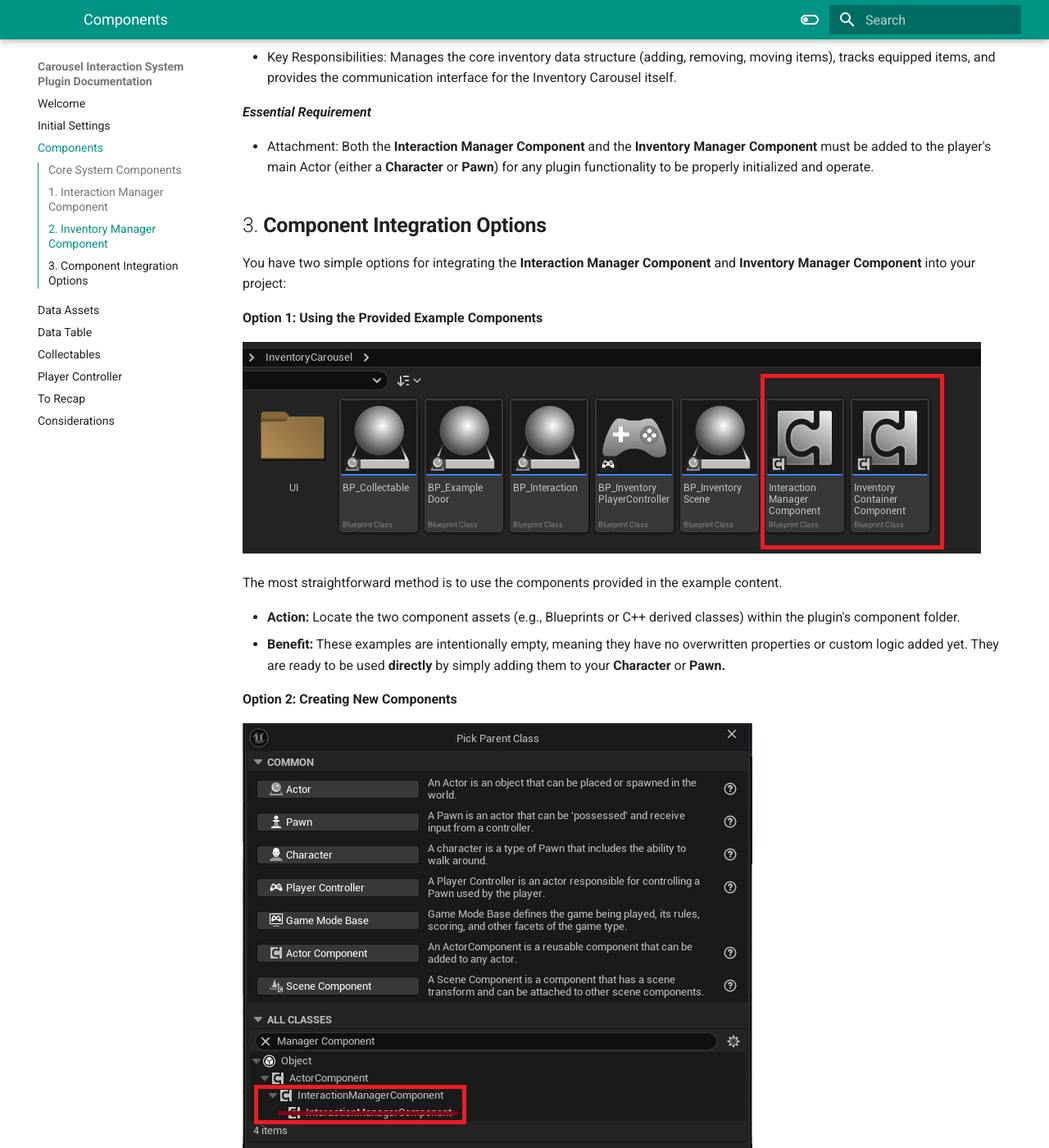
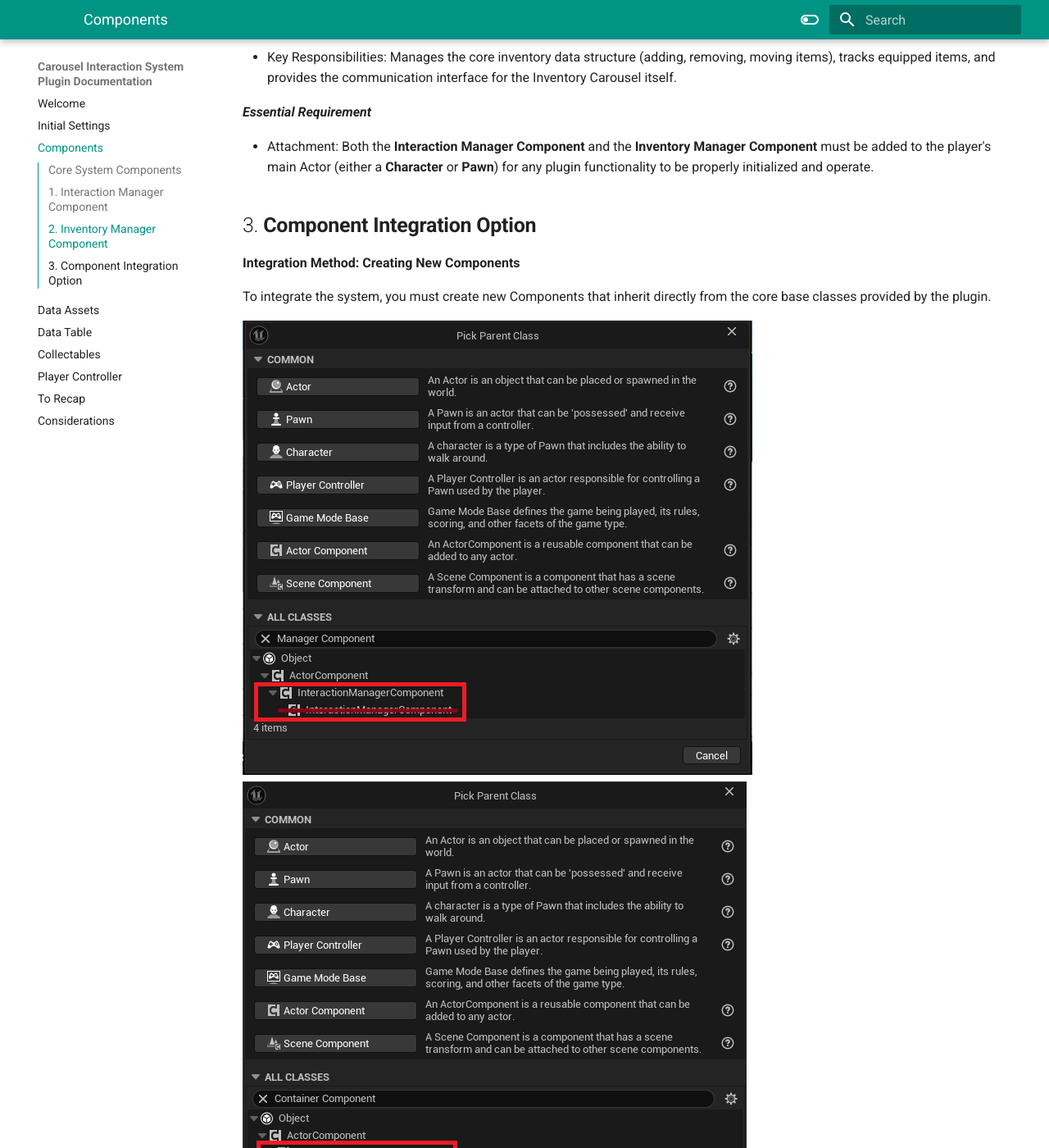
Before and after one commit to SoupStem/Carousel-Interaction-System, an MkDocs documentation site: the page built from docs/components.md, in a window 1280 px wide and 1400 px high, scrolled down 551 px. Shown: the whole window at 82% size. Built offline with MkDocs 1.6.1 and Material for MkDocs 9.7.7, drawn with Linux system fonts in a browser that asks for light colours; some of the changed text lies outside the part shown.

Commit message:
Update the documentation to ensure it is appropriate for the project

```diff
--- a/docs/components.md
+++ b/docs/components.md
@@ -16,31 +16,19 @@ To ensure the full functionality of the plugin, the system relies on two essenti
 
 - Attachment: Both the **Interaction Manager Component** and the **Inventory Manager Component** must be added to the player's main Actor (either a **Character** or **Pawn**) for any plugin functionality to be properly initialized and operate.
 
-## 3. **Component Integration Options**
+## 3. **Component Integration Option**
 
-You have two simple options for integrating the **Interaction Manager Component** and **Inventory Manager Component** into your project:
+**Integration Method: Creating New Components**
 
-**Option 1: Using the Provided Example Components**
-
-![alt text](assets/prt_4.png)
-
-The most straightforward method is to use the components provided in the example content.
-
-- **Action:** Locate the two component assets (e.g., Blueprints or C++ derived classes) within the plugin's component folder.
-- **Benefit:** These examples are intentionally empty, meaning they have no overwritten properties or custom logic added yet. They are ready to be used **directly** by simply adding them to your **Character** or **Pawn.**
-
-**Option 2: Creating New Components**
+To integrate the system, you must create new Components that inherit directly from the core base classes provided by the plugin.
 
 ![alt text](assets/prt_3.png)
 ![alt text](assets/prt_5.png)
-
-Alternatively, you can create new custom components based on the base classes provided by the plugin.
 
 - **Action:** Create two new components (e.g., new Blueprints) that inherit from the respective base classes:
 
     - **InteractionManagerComponent**
     - **InventoryManagerComponent**
 
-- **Benefit:** This approach gives you a clean slate, immediately ready for you to add your **own custom logic and overrides** without touching the example assets.
-
-In both cases, remember that **both** the Interaction Manager Component and the Inventory Manager Component must be attached to your Character or Pawn to function.
+**Essential Requirement**
+- **Attachment:** It is mandatory that both the ***Interaction Manager Component*** and the ***Inventory Manager Component*** are attached to your main Character or Pawn for the plugin to function correctly.
```
Also changed, not shown: docs/collectables.md (+3 -6 lines), docs/player-controller.md (+2 -5 lines), docs/assets/prt_4.png (deleted).
